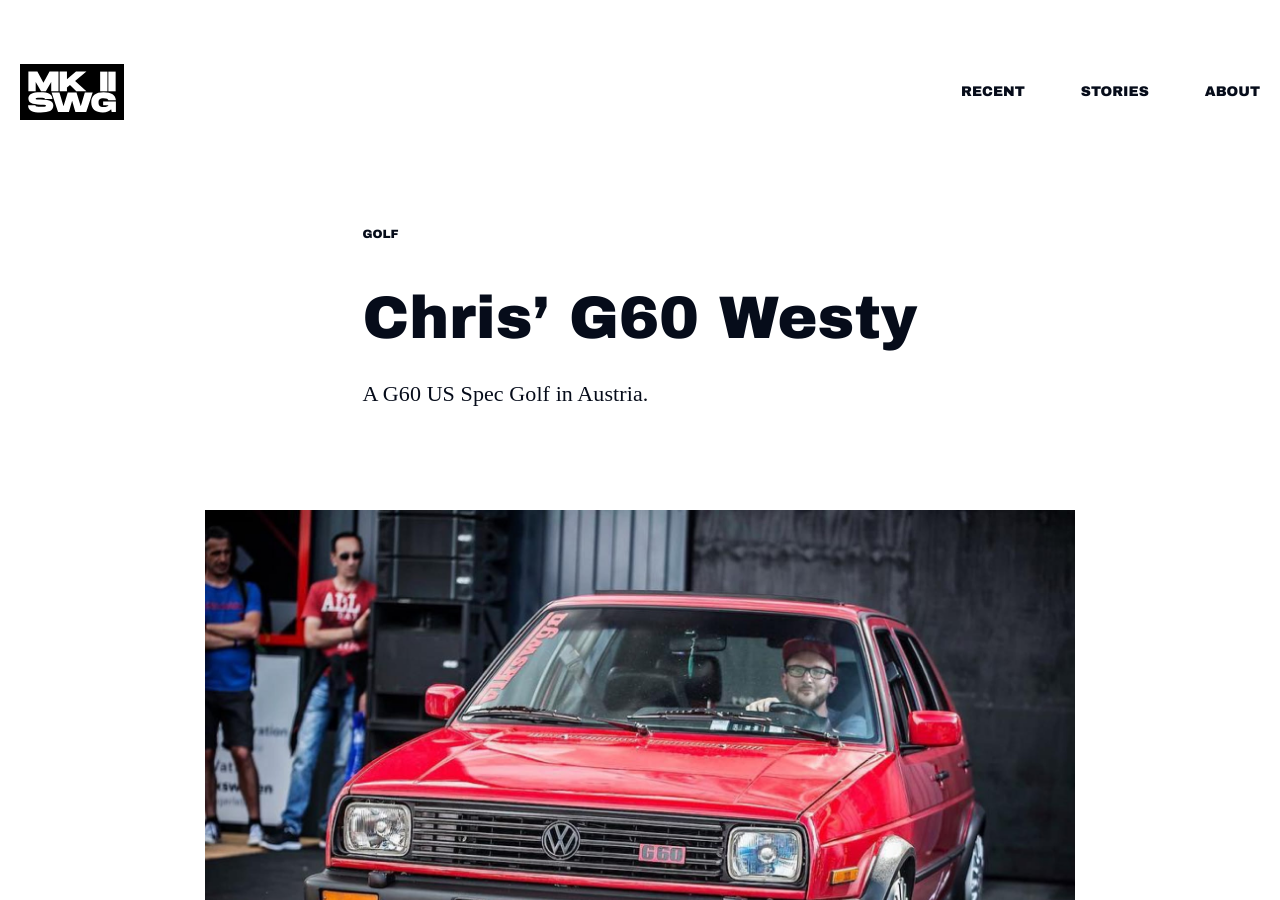
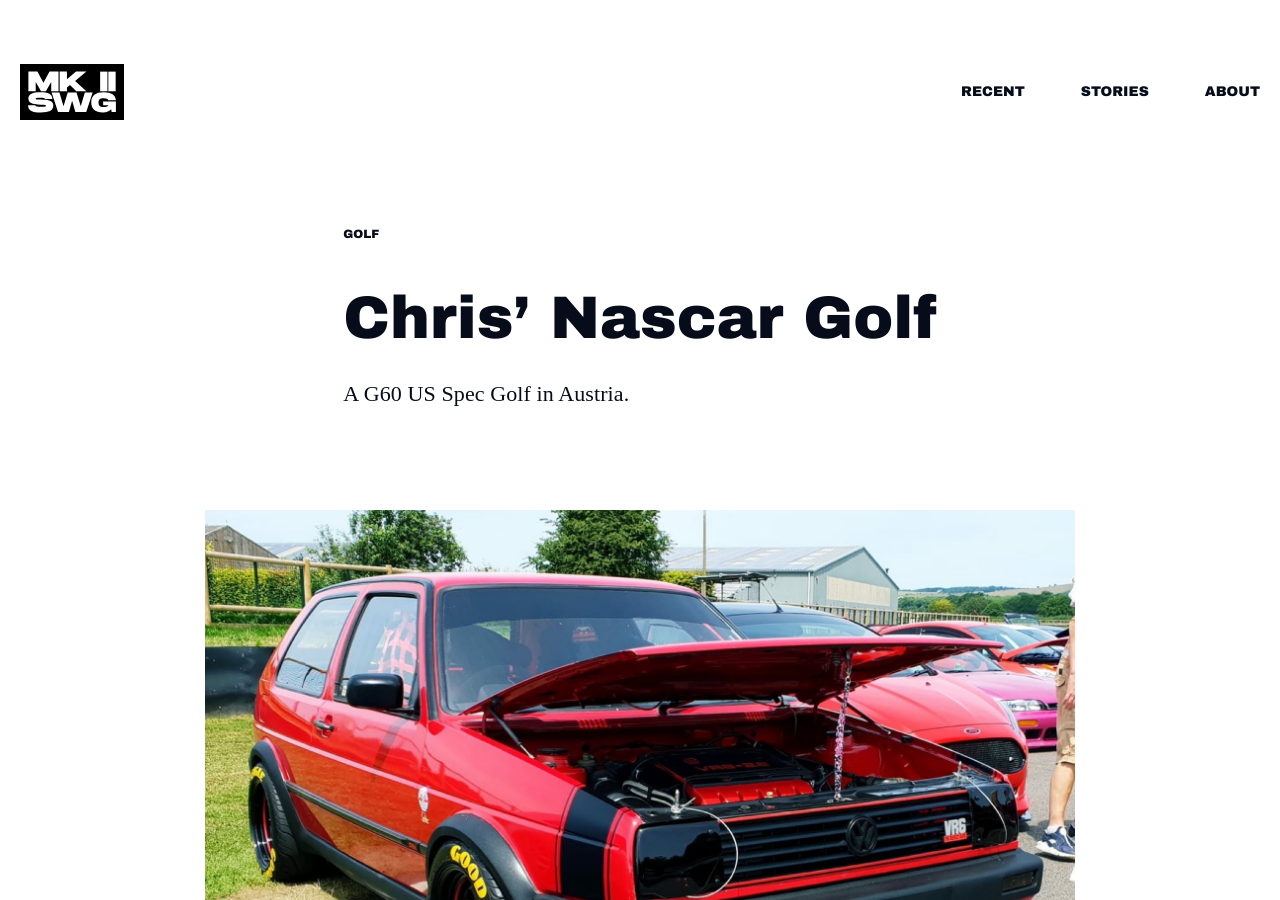
Before and after one commit to byvasco/mk2swag.com, a Jekyll site: the page built from collections/_stories/chris-g60-westy-1.md, in a window 1280 px wide and 900 px high. Built offline with Jekyll 4.4.1, drawn with Linux system fonts in a browser that asks for light colours; some web fonts are replaced.

Commit message:
Update from Forestry.io Vasco Marques updated collections/_stories/chris-g60-westy-1.md

```diff
--- a/collections/_stories/chris-g60-westy-1.md
+++ b/collections/_stories/chris-g60-westy-1.md
@@ -1,7 +1,7 @@
 ---
 layout: story
-title: Chris’ G60 Westy
-date: 2019-10-15 23:00:00 +0000
+title: Chris’ Nascar Golf
+date: 2019-10-15T23:00:00.000+00:00
 image_path: stories/chris-g60-westy
 categories: Golf
 intro: A G60 US Spec Golf in Austria.
```
